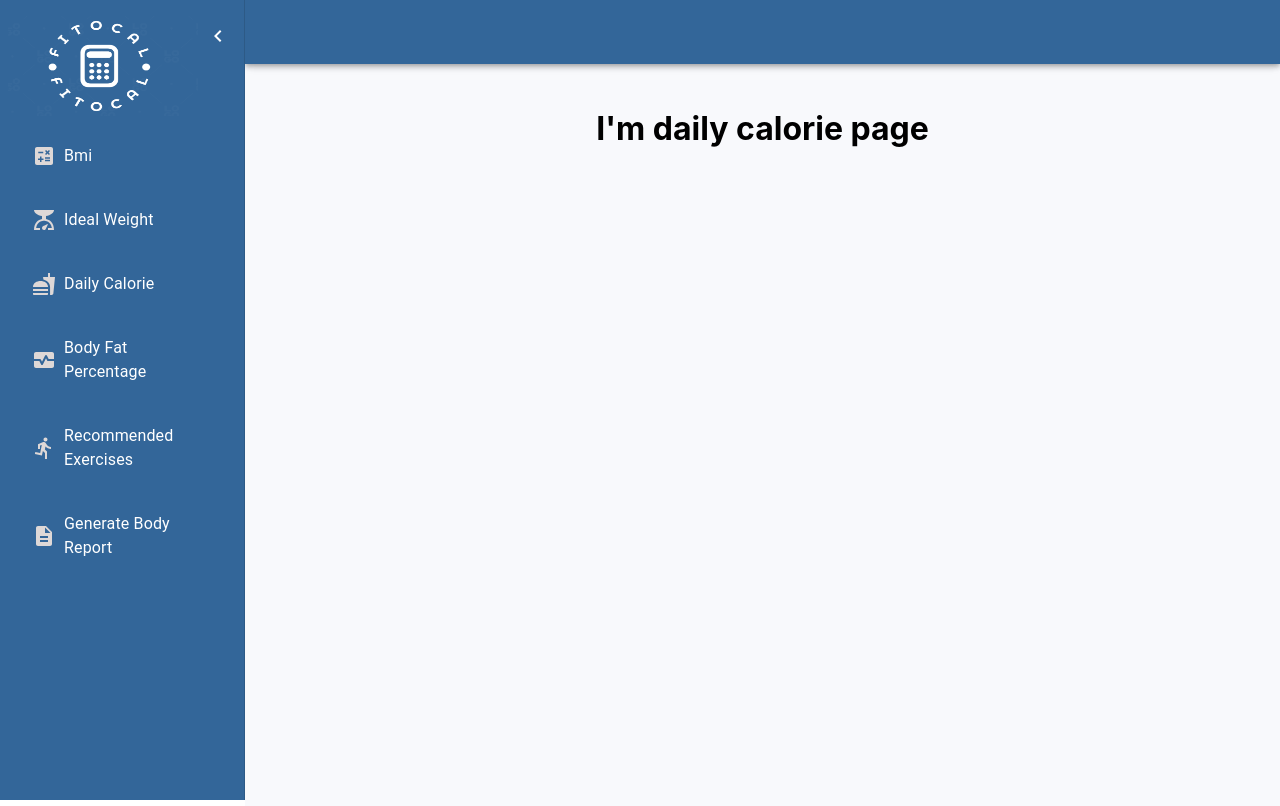
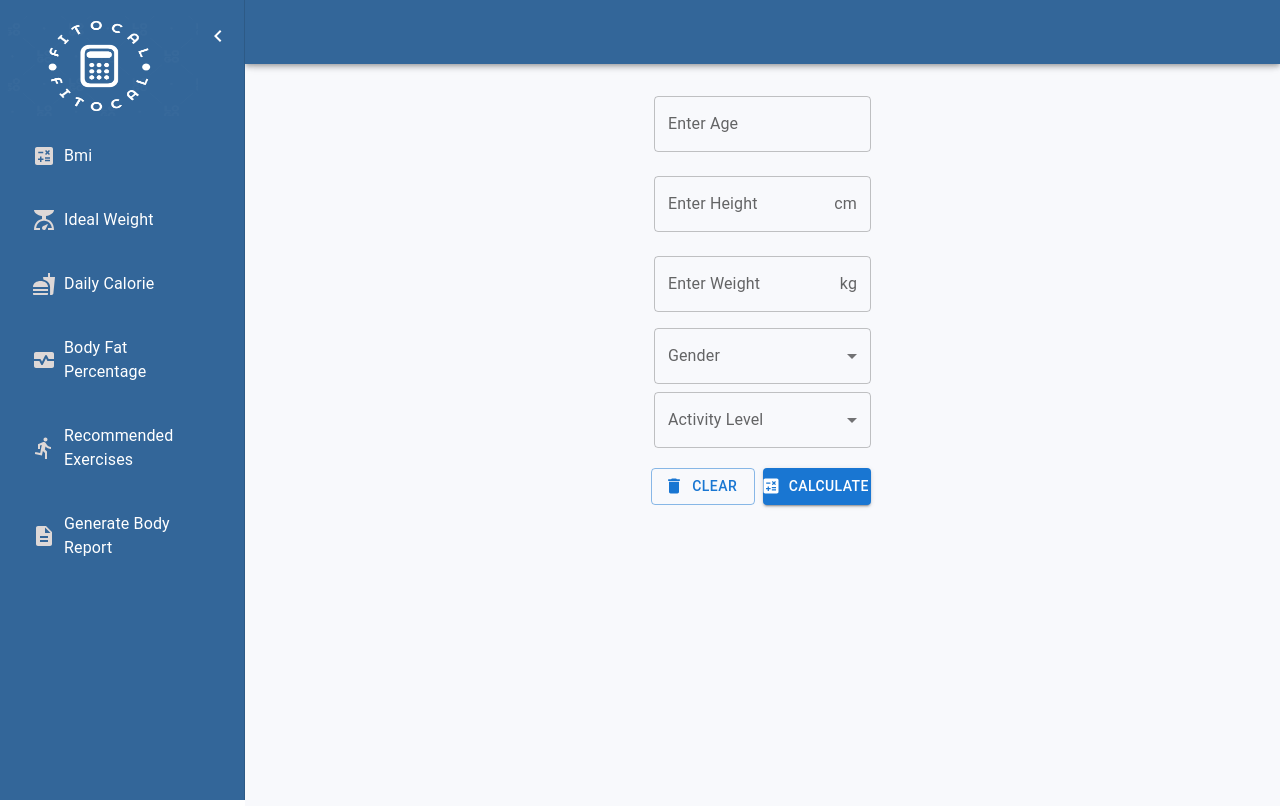
Before and after one commit to furkanertan/fitocalfrontend, a React (Create React App) app: page /daily-calorie in a window 1280 px wide. Built offline with nearby package versions, Linux system fonts and the light colour scheme; the HTML template or start-up script is replaced by a standard one.

Commit message:
DailyCalorie implementation

```diff
--- a/src/pages/BodyFatPercentage.js
+++ b/src/pages/BodyFatPercentage.js
@@ -80,7 +80,7 @@ function BodyFatPercentage() {
     height: height,
     weight: weight,
     age: age,
-    gender: gender === "Male" ? "M" : "F",
+    gender: gender,
   };
 
   const headers = {
@@ -160,8 +160,8 @@ function BodyFatPercentage() {
                 label="Gender"
                 onChange={handleGenderChange}
               >
-                <MenuItem value={"Male"}>Male</MenuItem>
-                <MenuItem value={"Fenale"}>Female</MenuItem>
+                <MenuItem value={"M"}>Male</MenuItem>
+                <MenuItem value={"F"}>Female</MenuItem>
               </Select>
             </FormControl>
           </Box>
--- a/src/pages/DailyCalorie.js
+++ b/src/pages/DailyCalorie.js
@@ -1,10 +1,290 @@
-import React from 'react';
+import {
+  Box,
+  InputAdornment,
+  TextField,
+  Grid,
+  Button,
+  InputLabel,
+  Select,
+  MenuItem,
+  FormControl,
+} from "@mui/material";
+import DeleteIcon from "@mui/icons-material/Delete";
+import CalculateIcon from "@mui/icons-material/Calculate";
+import React from "react";
+import Table from "@mui/material/Table";
+import TableBody from "@mui/material/TableBody";
+import TableCell from "@mui/material/TableCell";
+import TableContainer from "@mui/material/TableContainer";
+import TableHead from "@mui/material/TableHead";
+import TableRow from "@mui/material/TableRow";
+import Paper from "@mui/material/Paper";
+import { useState } from "react";
+import axios from "axios";
+import swal from "sweetalert";
 
 function DailyCalorie() {
+  const [isTableVisible, setIsTableVisible] = useState(false);
+  const [age, setAge] = React.useState("");
+  const [gender, setGender] = React.useState("");
+  const [height, setHeight] = React.useState("");
+  const [weight, setWeight] = React.useState("");
+  const [activityLevel, setActivityLevel] = React.useState("");
+  const [result, setResult] = React.useState("");
+
+  const toggleTableVisibility = (isClearOrCalculate) => {
+    if (isClearOrCalculate === "clear") {
+      setIsTableVisible(false);
+    } else {
+      setIsTableVisible(true);
+    }
+  };
+
+  const clearAllFields = () => {
+    setAge("");
+    setHeight("");
+    setWeight("");
+    setGender("");
+    setActivityLevel("");
+  };
+
+  const handleGenderChange = (event) => {
+    setGender(event.target.value);
+  };
+
+  const handleActivityLevelChange = (event) => {
+    setActivityLevel(event.target.value);
+  };
+
+  const calculateButtonFunction = () => {
+    if (
+      age === "" ||
+      height === "" ||
+      gender === "" ||
+      weight === "" ||
+      activityLevel === ""
+    ) {
+      errorAlert();
+      return;
+    }
+    //show table
+    toggleTableVisibility("calculate");
+    //call api
+    calculateDailyCalorie();
+  };
+
+  const clearButtonFunction = () => {
+    //hide table
+    toggleTableVisibility("clear");
+    //clear text fields
+    clearAllFields();
+  };
+
+  const errorAlert = () => {
+    swal.fire({
+      icon: "error",
+      title: "Oops...",
+      text: "Please fill all required fields!",
+    });
+  };
+
+  const data = {
+    height: height,
+    weight: weight,
+    age: age,
+    gender: gender,
+    activity: activityLevel,
+  };
+
+  const headers = {
+    "Access-Control-Allow-Origin": "*",
+    "Access-Control-Allow-Methods": "GET,PUT,POST,DELETE,PATCH,OPTIONS",
+  };
+
+  const calculateDailyCalorie = () => {
+    axios
+      .post("http://localhost:8080/dailyCalorie/calculateDailyCalorie", data, {
+        headers: headers,
+      })
+      .then((response) => {
+        console.log(response.data);
+        setResult(response.data);
+      })
+      .catch((error) => {
+        console.log(error);
+      });
+  };
+
   return (
-    <div>
-      <h1>I'm daily calorie page</h1>
-    </div>
+    <Box sx={{ flexGrow: 1 }} component={"form"}>
+      <Grid container spacing={1} direction="column">
+        <Grid item xs={6} sm={1}>
+          <TextField
+            label="Enter Age"
+            id="outlined-start-adornment"
+            sx={{ m: 1, width: "22%" }}
+            value={age}
+            onChange={(e) => setAge(e.target.value)}
+            type="number"
+            InputProps={{
+              inputProps: { min: 0, max: 1000 },
+              endAdornment: <InputAdornment position="end" />,
+            }}
+          />
+        </Grid>
+        <Grid item xs={6} sm={1}>
+          <TextField
+            label="Enter Height"
+            id="outlined-start-adornment"
+            sx={{ m: 1, width: "22%" }}
+            value={height}
+            onChange={(e) => setHeight(e.target.value)}
+            type="number"
+            InputProps={{
+              inputProps: { min: 0, max: 1000 },
+              endAdornment: <InputAdornment position="end">cm</InputAdornment>,
+            }}
+          />
+        </Grid>
+        <Grid item xs={6} sm={1}>
+          <TextField
+            label="Enter Weight"
+            id="outlined-start-adornment"
+            sx={{ m: 1, width: "22%" }}
+            type="number"
+            onChange={(e) => setWeight(e.target.value)}
+            value={weight}
+            InputProps={{
+              inputProps: { min: 0, max: 1000 },
+              endAdornment: <InputAdornment position="end">kg</InputAdornment>,
+            }}
+          />
+        </Grid>
+        <Grid item xs={6} sm={1}>
+          <Box sx={{ minWidth: 120 }}>
+            <FormControl sx={{ width: "22%" }}>
+              <InputLabel id="gender-select-label">Gender</InputLabel>
+              <Select
+                labelId="gender-select-label"
+                id="gender-select"
+                value={gender}
+                label="Gender"
+                onChange={handleGenderChange}
+              >
+                <MenuItem value={"M"}>Male</MenuItem>
+                <MenuItem value={"F"}>Female</MenuItem>
+              </Select>
+            </FormControl>
+          </Box>
+        </Grid>
+        <Grid item xs={6} sm={1}>
+          <Box sx={{ minWidth: 120 }}>
+            <FormControl sx={{ width: "22%" }}>
+              <InputLabel id="activity-level-select-label">
+                Activity Level
+              </InputLabel>
+              <Select
+                labelId="activity-level-select-label"
+                id="activity-level-select"
+                value={activityLevel}
+                label="Activity Level"
+                onChange={handleActivityLevelChange}
+              >
+                <MenuItem value={"BMR"}>Basal Metabolic Rate(BMR)</MenuItem>
+                <MenuItem value={"SDN"}>
+                  Sedentary: little or no exercise
+                </MenuItem>
+                <MenuItem value={"LGT"}>
+                  Lightly Active: exercise/sports 1-3 days/week
+                </MenuItem>
+                <MenuItem value={"MDR"}>
+                  Moderately Active: exercise 4-5 days/week
+                </MenuItem>
+                <MenuItem value={"ACT"}>
+                  Active: daily exercise or exercise 3-4 days/week
+                </MenuItem>
+                <MenuItem value={"VRY"}>
+                  Very Active: intense exercise/sports 6-7 days/week
+                </MenuItem>
+                <MenuItem value={"EXT"}>
+                  Extra active: very intense exercise/sports & physical job
+                </MenuItem>
+              </Select>
+            </FormControl>
+          </Box>
+        </Grid>
+        <br />
+        <Grid container spacing={1} direction="row">
+          <Grid
+            item
+            xs={12}
+            sm={6}
+            display={"flex"}
+            justifyContent={"flex-end"}
+          >
+            <Button
+              sx={{ width: "21%" }}
+              variant="outlined"
+              onClick={clearButtonFunction}
+              startIcon={<DeleteIcon />}
+            >
+              Clear
+            </Button>
+          </Grid>
+          <Grid
+            item
+            xs={12}
+            sm={6}
+            display={"flex"}
+            justifyContent={"flex-start"}
+          >
+            <Button
+              sx={{ width: "22%" }}
+              variant="contained"
+              onClick={calculateButtonFunction}
+              startIcon={<CalculateIcon />}
+            >
+              Calculate
+            </Button>
+          </Grid>
+        </Grid>
+      </Grid>
+      <br />
+      {isTableVisible && (
+        <TableContainer component={Paper}>
+          <Table sx={{ minWidth: 500 }} aria-label="customized table">
+            <TableHead>
+              <TableRow>
+                <TableCell>Maintain Weight</TableCell>
+                <TableCell align="right">Mild Weight Loss</TableCell>
+                <TableCell align="right">Weight Loss</TableCell>
+                <TableCell align="right">Extreme Weight Loss</TableCell>
+                <TableCell align="right">Mild Weight Gain</TableCell>
+                <TableCell align="right">Mild Weight Gain</TableCell>
+                <TableCell align="right">Weight Gain</TableCell>
+                <TableCell align="right">Fast Weight Gain</TableCell>
+              </TableRow>
+            </TableHead>
+            <TableBody>
+              {Object.values(result).map((row) => (
+                <TableRow
+                  key={row.maintainWeight}
+                  sx={{ "&:last-child td, &:last-child th": { border: 0 } }}
+                >
+                  <TableCell>{row.maintainWeight}</TableCell>
+                  <TableCell align="right">{row.mildWeightLoss}</TableCell>
+                  <TableCell align="right">{row.weightLoss}</TableCell>
+                  <TableCell align="right">{row.extremeWeightLoss}</TableCell>
+                  <TableCell align="right">{row.mildWeightGain}</TableCell>
+                  <TableCell align="right">{row.weightGain}</TableCell>
+                  <TableCell align="right">{row.fastWeightGain}</TableCell>
+                </TableRow>
+              ))}
+            </TableBody>
+          </Table>
+        </TableContainer>
+      )}
+    </Box>
   );
 }
 
--- a/src/pages/IdealWeight.js
+++ b/src/pages/IdealWeight.js
@@ -50,7 +50,7 @@ function IdealWeight() {
         params: {
           age: age,
           height: height,
-          gender: gender === "Male" ? "M" : "F",
+          gender: gender,
         },
       })
       .then((response) => {
@@ -133,8 +133,8 @@ function IdealWeight() {
                 label="Gender"
                 onChange={handleGenderChange}
               >
-                <MenuItem value={"Male"}>Male</MenuItem>
-                <MenuItem value={"Fenale"}>Female</MenuItem>
+                <MenuItem value={"M"}>Male</MenuItem>
+                <MenuItem value={"F"}>Female</MenuItem>
               </Select>
             </FormControl>
           </Box>
```
